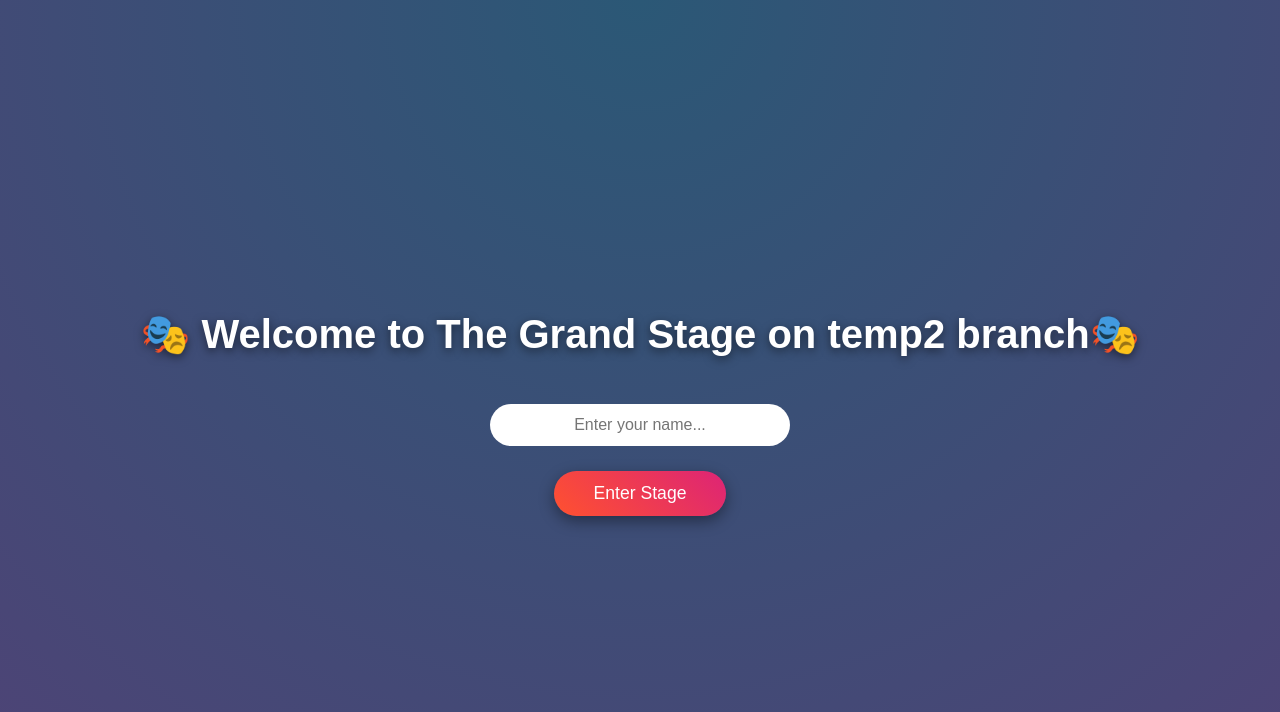
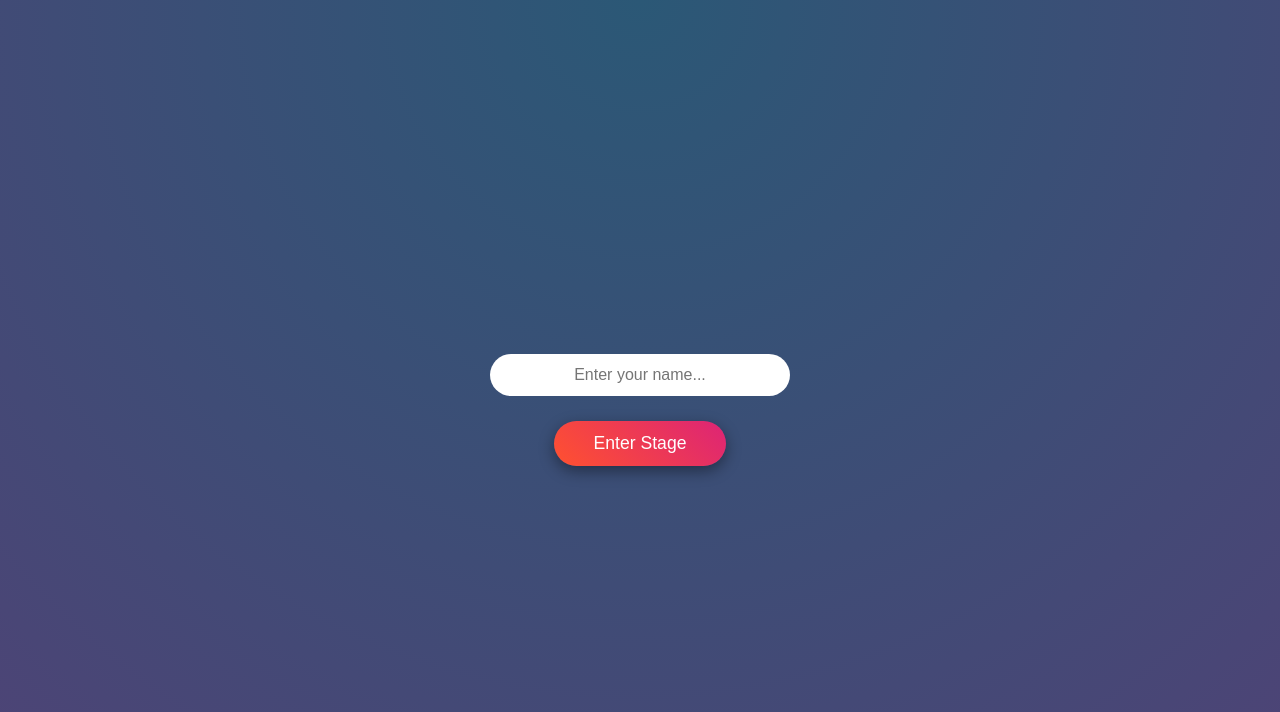
Before and after one commit to Akashalf/gitRepo, a plain HTML site: page index.html in a window 1280 px wide. Drawn offline with Linux system fonts and the light colour scheme.

Commit message:
from temp2 branch

```diff
--- a/index.html
+++ b/index.html
@@ -53,7 +53,6 @@
   </style>
 </head>
 <body>
-  <h1>🎭 Welcome to The Grand Stage on temp2 branch🎭</h1>
   <input type="text" id="nameInput" placeholder="Enter your name..." />
   <button onclick="startShow()">Enter Stage</button>
 
```
